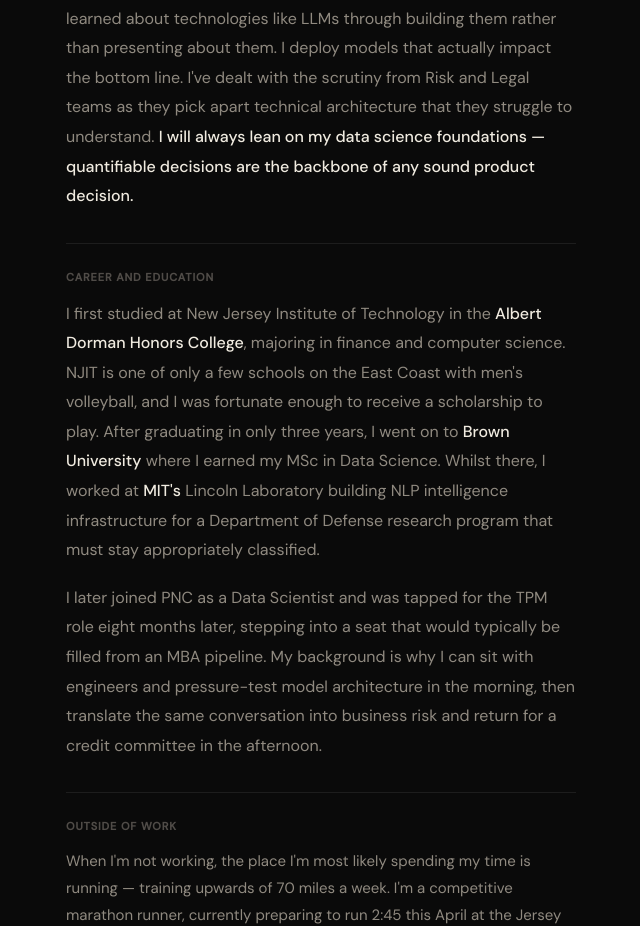
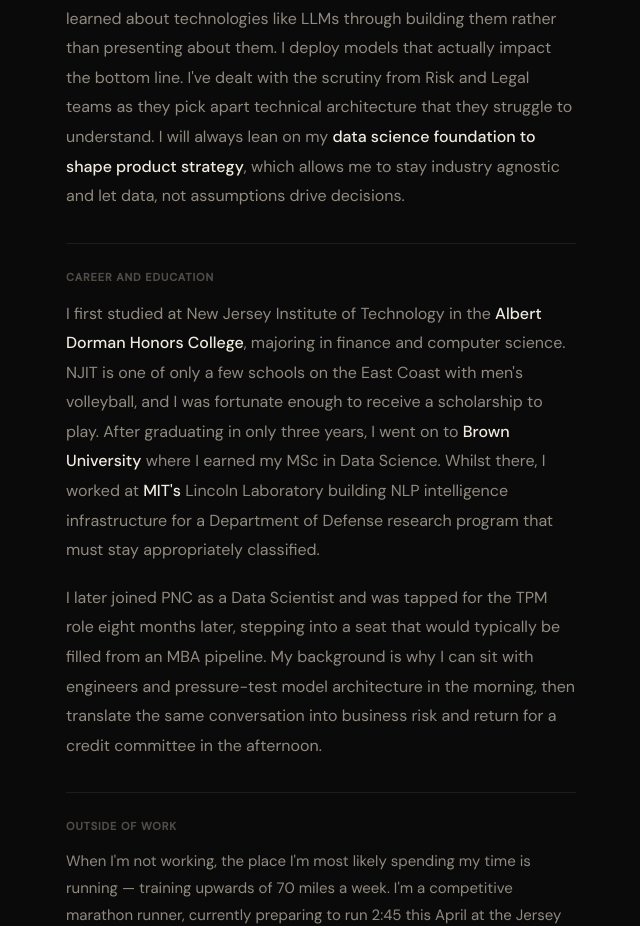
Before and after one commit to loganheft1/loganheft1.github.io, a plain HTML site: page index.html in a window 1280 px wide. Shown: the part 1103-2029 px from the top of the page, without its empty margins (24-664 px from the left). Drawn offline with Linux system fonts and the light colour scheme.

Commit message:
Update index.html

```diff
--- a/index.html
+++ b/index.html
@@ -326,7 +326,7 @@ section{padding:80px 20px;}
     <div class="a-text rv">
       <div class="s-chip">About</div>
       <h2 class="s-h">Technical depth.<br/>Real results.</h2>
-      <p>Before entering the product space, I was a data scientist first. I learned about technologies like LLMs through building them rather than presenting about them. I deploy models that actually impact the bottom line. I've dealt with the scrutiny from Risk and Legal teams as they pick apart technical architecture that they struggle to understand. <strong>I will always lean on my data science foundations — quantifiable decisions are the backbone of any sound product decision.</strong></p>
+      <p>Before entering the product space, I was a data scientist first. I learned about technologies like LLMs through building them rather than presenting about them. I deploy models that actually impact the bottom line. I've dealt with the scrutiny from Risk and Legal teams as they pick apart technical architecture that they struggle to understand. I will always lean on my <strong> data science foundation to shape product strategy</strong>, which allows me to stay industry agnostic and let data, not assumptions drive decisions.</p>
       <div class="a-int">
         <div class="a-int-lbl">Career and Education</div>
         <p>I first studied at New Jersey Institute of Technology in the <strong>Albert Dorman Honors College</strong>, majoring in finance and computer science. NJIT is one of only a few schools on the East Coast with men's volleyball, and I was fortunate enough to receive a scholarship to play. After graduating in only three years, I went on to <strong>Brown University</strong> where I earned my MSc in Data Science. Whilst there, I worked at <strong>MIT's</strong> Lincoln Laboratory building NLP intelligence infrastructure for a Department of Defense research program that must stay appropriately classified.</p>
```
